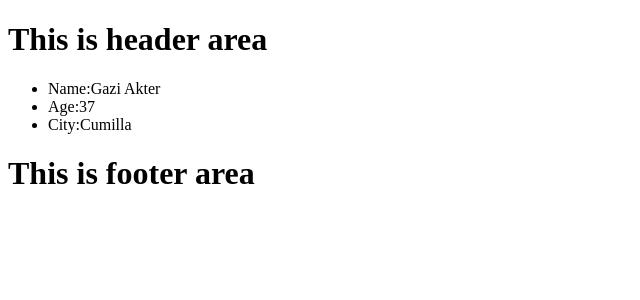
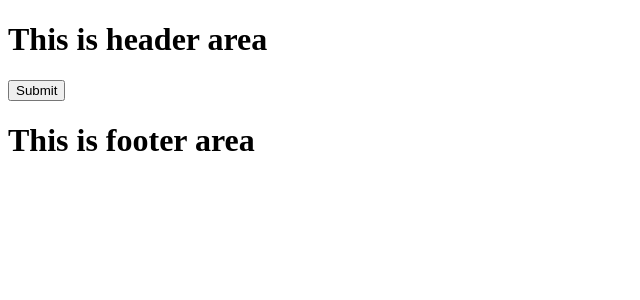
Before and after one commit to gaziakter/react-latest, a React (Vite) app: page / in a window 1280 px wide. Shown: the top 300 px of the page, without its empty margins (0-640 px from the left). Built offline with nearby package versions, Linux system fonts and the light colour scheme.

Commit message:
get function from perant

```diff
--- a/src/App.jsx
+++ b/src/App.jsx
@@ -4,15 +4,14 @@ import Hero from "./component/Hero";
 
 const App = () => {
 
-  const ItemObj = {
-    name: 'Gazi Akter',
-    age: 37,
-    city: 'Cumilla'
+  const handleClick = () =>{
+    alert('Hello Bangladesh');
   }
+
   return (
     <div>
       <Header/>
-      <Hero item={ItemObj}/>
+      <Hero click={handleClick}/>
       <Footer/>
     </div>
   );
--- a/src/component/Hero.jsx
+++ b/src/component/Hero.jsx
@@ -4,11 +4,7 @@ const Hero = (props) => {
 
     return (
         <div>
-            <ul>
-                <li>Name:{props.item['name']}</li>
-                <li>Age:{props.item['age']}</li>
-                <li>City:{props.item['city']}</li>
-            </ul>
+            <button onClick={props.click} >Submit</button>
         </div>
     );
 };
```
